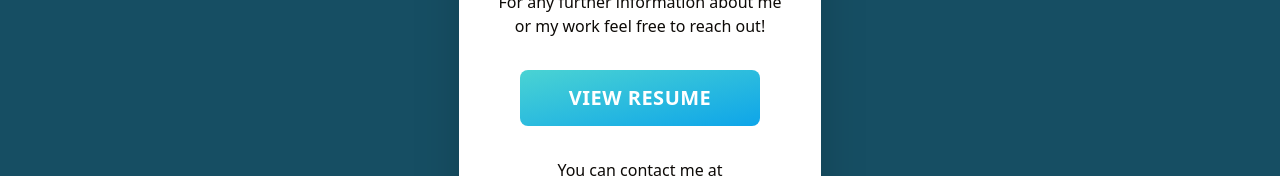
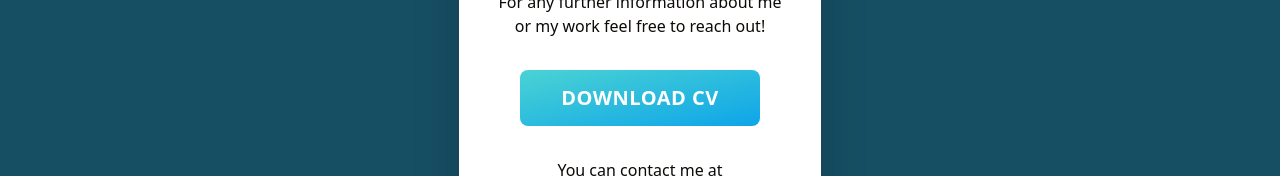
Before and after one commit to DanielNevin/My-Portfolio-Website, a React (Create React App) app in the folder portfolio/: page / in a window 1280 px wide. Shown: the part 6547-6723 px from the top of the page. Built offline with nearby package versions, Linux system fonts and the light colour scheme; the HTML template or start-up script is replaced by a standard one; what tailwindcss-animated would draw is missing.

Commit message:
Contact Panel Updates

```diff
--- a/portfolio/src/Components/ContactPanel/ResumeCard.js
+++ b/portfolio/src/Components/ContactPanel/ResumeCard.js
@@ -1,5 +1,5 @@
 import React from "react";
-import ResumePDF from '../../Resources/Resume/Daniel Nevin Resume September 2023.pdf'
+import ResumePDF from '../../Resources/Resume/Daniel Nevin CV.pdf'
 
 export default function ResumeCard() {
   return(
@@ -12,24 +12,24 @@ export default function ResumeCard() {
       </p>
       <a href={ResumePDF} download='Daniel Nevin Resume' target="_blank">
         <button className="flex h-14 w-60 p-2 bg-gradient-to-br from-accent to-sky-500 items-center justify-center text-background font-bold tracking-wide text-xl lg:hover:from-sky-500 lg:hover:to-primary lg:hover:text-2xl lg:hover:shadow-lg lg:transition-all px-6 rounded-lg">
-          VIEW RESUME
+          DOWNLOAD CV
         </button>
       </a>
       <div>
         <p className="text-center">
           You can contact me at
         </p>
-        <button className="text-primary font-bold lg:hover:brightness-75" onClick={() => window.location = 'mailto:dnevin234@gmail.com'}>dnevin234@gmail.com</button>
+        <button className="text-primary font-bold lg:hover:brightness-75 lg:hover:scale-110 transition-all" onClick={() => window.location = 'mailto:dnevin234@gmail.com'}>dnevin234@gmail.com</button>
       </div>
       <div className="flex flex-col items-center justify-center gap-8">
         <p className="text-center">
           Or you can find me on Github and Linkedin
         </p>
         <div className="flex items-center justify-center gap-8">
-          <a href="https://github.com/danielNevin">
+          <a className="lg:hover:scale-110 transition-all" href="https://github.com/danielNevin">
             <img src="https://upload.wikimedia.org/wikipedia/commons/thumb/9/91/Octicons-mark-github.svg/2048px-Octicons-mark-github.svg.png" alt="Github logo" className="h-10" />
           </a>
-          <a href="https://www.linkedin.com/in/daniel-nevin/">
+          <a className="lg:hover:scale-110 transition-all" href="https://www.linkedin.com/in/daniel-nevin/">
             <img src="https://upload.wikimedia.org/wikipedia/commons/thumb/c/ca/LinkedIn_logo_initials.png/800px-LinkedIn_logo_initials.png" alt="Linkedin logo" className="h-10" />
           </a>
         </div>
```
Also changed, not shown: 2 other files (tests, documents, lock files or other folders).
